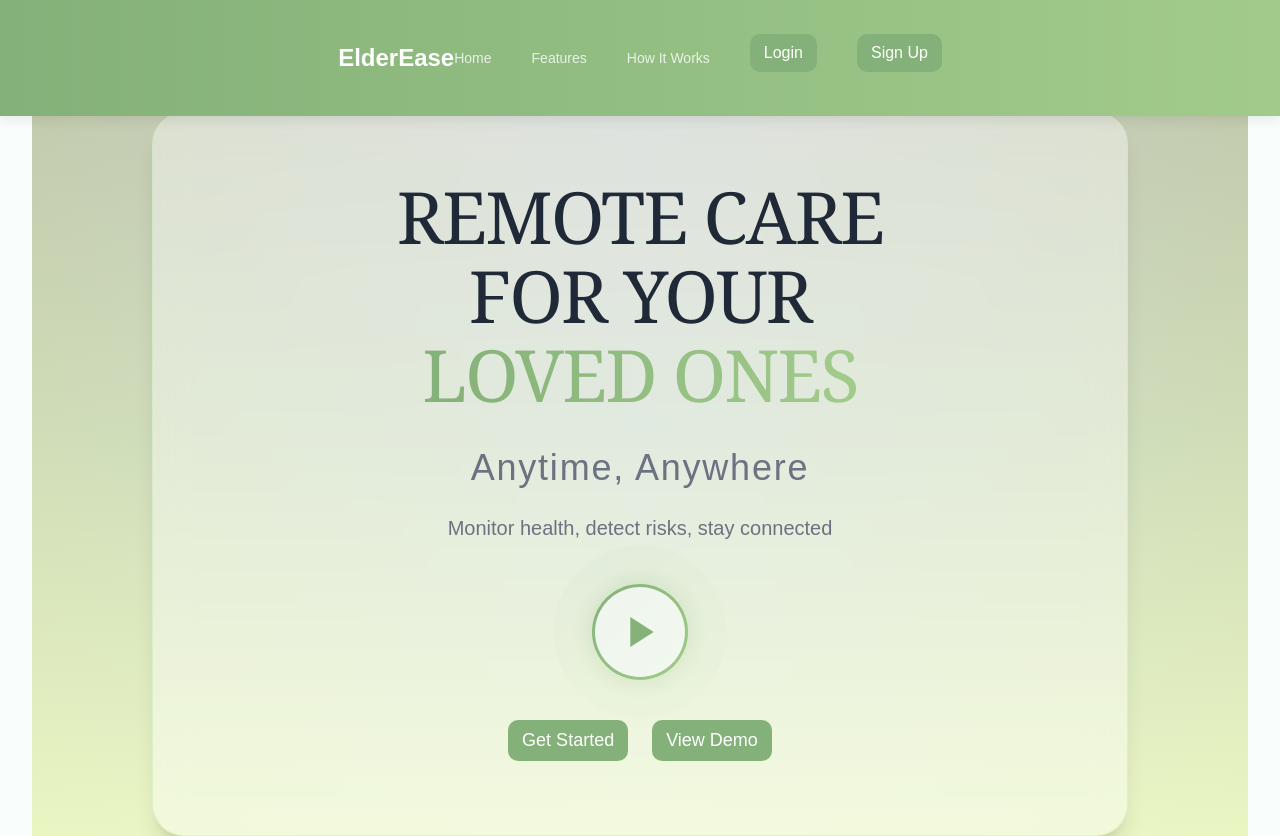
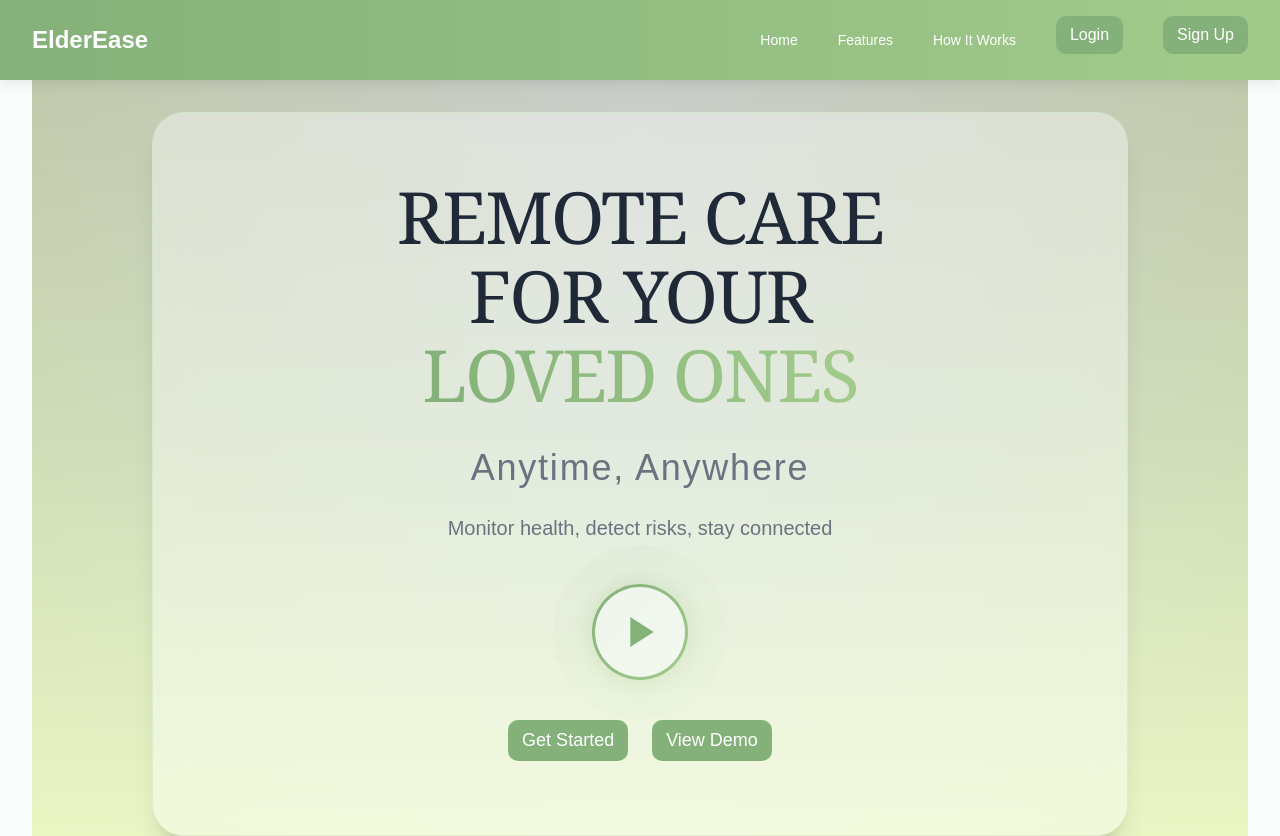
Before and after one commit to Aadya2901/ElderEase, a React (Vite) app in the folder frontend/: page / in a window 1280 px wide. Shown: the top 836 px of the page. Built offline with nearby package versions, Linux system fonts and the light colour scheme; no server answers.

Commit message:
feat: change ui of navbar

```diff
--- a/frontend/src/styles/caregiver.css
+++ b/frontend/src/styles/caregiver.css
@@ -12,10 +12,10 @@ a{
 
 /* NAVBAR */
 .navbar{
-  background:linear-gradient(90deg,#84B179,#A2CB8B); /* green */
-  color:white;
-  padding:18px 28px;
-  display:flex;
+  background:linear-gradient(90deg,#84B179,#A2CB8B);
+  color: white;
+  /* padding:18px 28px; */
+  /* display:flex; */
   justify-content:space-between;
   align-items:center;
   box-shadow:0 4px 12px rgba(0,0,0,0.08);
@@ -43,12 +43,6 @@ a{
   margin-bottom:12px;
 }
 
-/* GRID
-.grid{
-  display:grid;
-  grid-template-columns: repeat(auto-fit, minmax(280px, 320px));
-  gap:24px;
-} */
 
 /* CARD */
 .card{
--- a/frontend/src/styles/navbar.css
+++ b/frontend/src/styles/navbar.css
@@ -57,7 +57,7 @@
 .navbar-link {
   font-size: 0.875rem;
   font-weight: 500;
-  color: rgba(255, 255, 255, 0.8);
+  color: white;
   transition: color var(--transition-normal);
 }
 
@@ -66,7 +66,7 @@
 }
 
 .navbar-link.scrolled {
-  color: var(--color-text-muted);
+  color: white;
 }
 
 .navbar-link.scrolled:hover {
```
